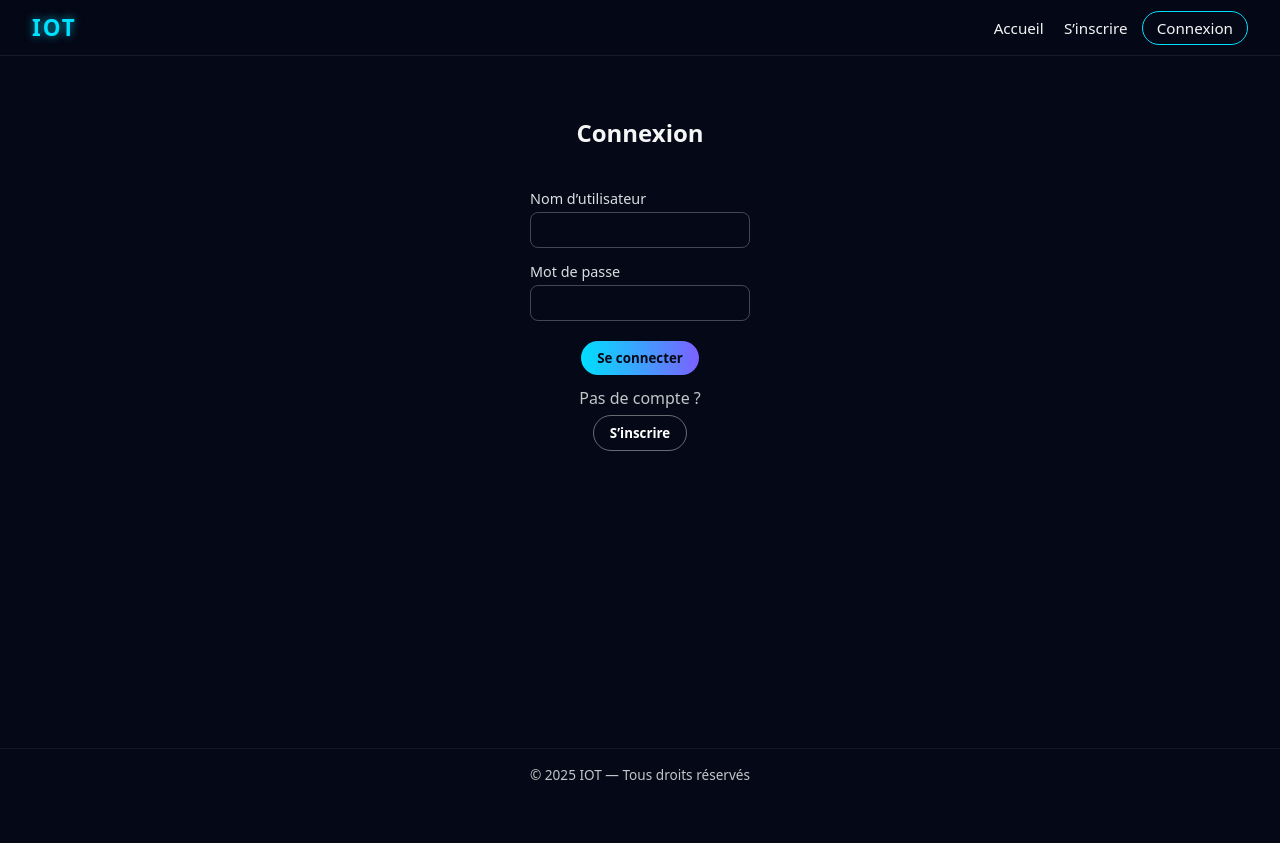
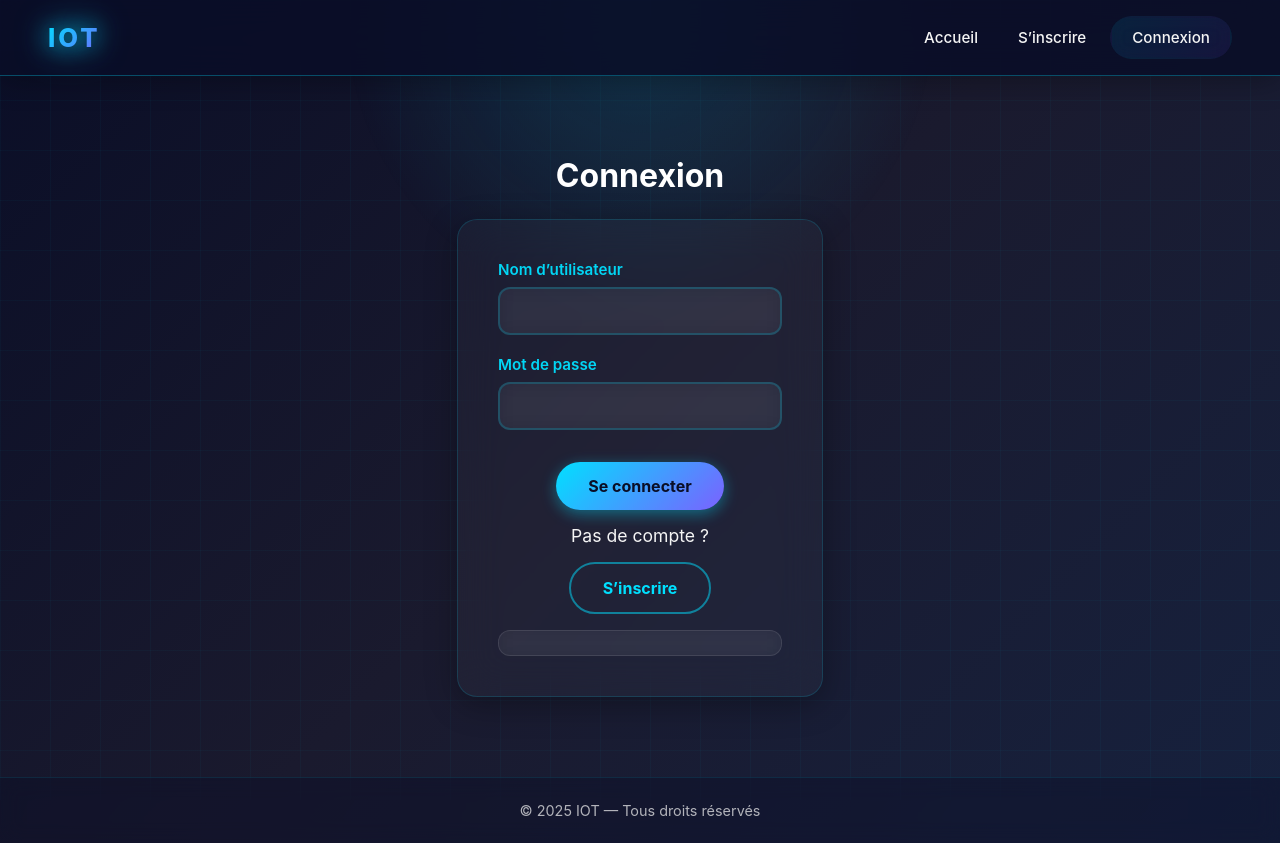
Before and after one commit to Gab2404/WebIOT, a plain HTML site: page site/login.html in a window 1280 px wide. Before the commit the page ends 800 px from the top, so only its background shows below. Drawn offline with Linux system fonts and the light colour scheme; no server answers.

Commit message:
changement css

```diff
--- a/site/assets/style.css
+++ b/site/assets/style.css
@@ -2,17 +2,36 @@
   box-sizing: border-box;
   margin: 0;
   padding: 0;
-  font-family: system-ui, -apple-system, BlinkMacSystemFont, "Segoe UI", sans-serif;
+  font-family: 'Inter', system-ui, -apple-system, BlinkMacSystemFont, "Segoe UI", sans-serif;
 }
 
 body {
-  background: #050816;
+  background: linear-gradient(135deg, #0a0e27 0%, #1a1a2e 50%, #16213e 100%);
   color: #f5f5f5;
   min-height: 100vh;
   display: flex;
   flex-direction: column;
+  position: relative;
+  overflow-x: hidden;
 }
 
+/* Effet de grille en arrière-plan */
+body::before {
+  content: '';
+  position: fixed;
+  top: 0;
+  left: 0;
+  width: 100%;
+  height: 100%;
+  background-image:
+    linear-gradient(rgba(0, 224, 255, 0.03) 1px, transparent 1px),
+    linear-gradient(90deg, rgba(0, 224, 255, 0.03) 1px, transparent 1px);
+  background-size: 50px 50px;
+  pointer-events: none;
+  z-index: 0;
+}
+
+/* Header moderne avec effet glassmorphism */
 .site-header {
   position: sticky;
   top: 0;
@@ -20,152 +39,390 @@ body {
   display: flex;
   justify-content: space-between;
   align-items: center;
-  padding: 12px 32px;
-  background: rgba(5, 8, 22, 0.95);
-  border-bottom: 1px solid rgba(255, 255, 255, 0.08);
+  padding: 16px 48px;
+  background: rgba(10, 14, 39, 0.85);
+  backdrop-filter: blur(20px);
+  border-bottom: 1px solid rgba(0, 224, 255, 0.15);
+  box-shadow: 0 4px 30px rgba(0, 0, 0, 0.3);
+  transition: all 0.3s ease;
+}
+
+.site-header:hover {
+  border-bottom-color: rgba(0, 224, 255, 0.3);
 }
 
 .logo {
-  font-weight: 700;
-  font-size: 1.4rem;
-  letter-spacing: 2px;
-  color: #00e0ff;
-  text-shadow: 0 0 8px rgba(0, 224, 255, 0.7);
+  font-weight: 800;
+  font-size: 1.6rem;
+  letter-spacing: 3px;
+  background: linear-gradient(135deg, #00e0ff, #7b61ff);
+  -webkit-background-clip: text;
+  -webkit-text-fill-color: transparent;
+  background-clip: text;
+  text-shadow: 0 0 20px rgba(0, 224, 255, 0.5);
+  position: relative;
+  animation: pulse 2s ease-in-out infinite;
+}
+
+@keyframes pulse {
+  0%, 100% {
+    filter: drop-shadow(0 0 8px rgba(0, 224, 255, 0.5));
+  }
+  50% {
+    filter: drop-shadow(0 0 15px rgba(0, 224, 255, 0.8));
+  }
+}
+
+nav {
+  display: flex;
+  align-items: center;
+  gap: 8px;
 }
 
 nav a {
   color: #f5f5f5;
   text-decoration: none;
-  margin-left: 16px;
   font-size: 0.95rem;
+  font-weight: 500;
+  padding: 8px 16px;
+  border-radius: 8px;
+  transition: all 0.3s ease;
+  position: relative;
 }
 
-nav a:hover {
-  text-decoration: underline;
+nav a:not(.login-btn-header):hover {
+  background: rgba(0, 224, 255, 0.1);
+  color: #00e0ff;
 }
 
 .login-btn-header {
-  padding: 6px 14px;
+  padding: 10px 20px;
   border-radius: 999px;
-  border: 1px solid #00e0ff;
-  margin-left: 10px;
+  border: 2px solid transparent;
+  background: linear-gradient(135deg, rgba(0, 224, 255, 0.1), rgba(123, 97, 255, 0.1));
+  backdrop-filter: blur(10px);
+  position: relative;
+  overflow: hidden;
+  transition: all 0.3s ease;
+}
+
+.login-btn-header::before {
+  content: '';
+  position: absolute;
+  top: 0;
+  left: -100%;
+  width: 100%;
+  height: 100%;
+  background: linear-gradient(90deg, transparent, rgba(255, 255, 255, 0.2), transparent);
+  transition: left 0.5s ease;
+}
+
+.login-btn-header:hover::before {
+  left: 100%;
+}
+
+.login-btn-header:hover {
+  border-color: #00e0ff;
+  box-shadow: 0 0 20px rgba(0, 224, 255, 0.4);
+  transform: translateY(-2px);
 }
 
 main {
   flex: 1;
+  position: relative;
+  z-index: 1;
 }
 
+/* Hero section avec effet moderne */
 .hero {
-  padding: 60px 20px;
+  padding: 80px 20px;
   display: flex;
   flex-direction: column;
-  gap: 24px;
+  gap: 32px;
   align-items: center;
   text-align: center;
+  position: relative;
+}
+
+.hero::before {
+  content: '';
+  position: absolute;
+  top: -50%;
+  left: 50%;
+  transform: translateX(-50%);
+  width: 600px;
+  height: 600px;
+  background: radial-gradient(circle, rgba(0, 224, 255, 0.15), transparent 70%);
+  pointer-events: none;
+  animation: float 6s ease-in-out infinite;
+}
+
+@keyframes float {
+  0%, 100% {
+    transform: translateX(-50%) translateY(0);
+  }
+  50% {
+    transform: translateX(-50%) translateY(-20px);
+  }
 }
 
 .hero-content {
-  max-width: 480px;
+  max-width: 600px;
+  position: relative;
+  z-index: 2;
 }
 
 .hero h1 {
-  font-size: 2.4rem;
-  margin-bottom: 10px;
+  font-size: 3rem;
+  margin-bottom: 16px;
+  background: linear-gradient(135deg, #fff, #00e0ff);
+  -webkit-background-clip: text;
+  -webkit-text-fill-color: transparent;
+  background-clip: text;
+  font-weight: 800;
+  line-height: 1.2;
+  animation: fadeInUp 0.8s ease-out;
+}
+
+@keyframes fadeInUp {
+  from {
+    opacity: 0;
+    transform: translateY(30px);
+  }
+  to {
+    opacity: 1;
+    transform: translateY(0);
+  }
+}
+
+.hero h2 {
+  font-size: 2rem;
+  margin-bottom: 24px;
+  color: #fff;
+  font-weight: 700;
 }
 
 .hero p {
-  opacity: 0.8;
+  font-size: 1.1rem;
+  opacity: 0.85;
+  line-height: 1.6;
+  animation: fadeInUp 0.8s ease-out 0.2s both;
 }
 
 .section-about,
 .section-contact {
-  padding: 40px 20px;
-  max-width: 700px;
+  padding: 60px 20px;
+  max-width: 800px;
   margin: 0 auto;
+  background: rgba(255, 255, 255, 0.02);
+  border-radius: 20px;
+  backdrop-filter: blur(10px);
+  border: 1px solid rgba(255, 255, 255, 0.05);
+  margin-bottom: 40px;
 }
 
 .section-about h2,
 .section-contact h2 {
-  margin-bottom: 16px;
-  font-size: 1.6rem;
+  margin-bottom: 24px;
+  font-size: 2rem;
+  font-weight: 700;
+  background: linear-gradient(135deg, #00e0ff, #7b61ff);
+  -webkit-background-clip: text;
+  -webkit-text-fill-color: transparent;
+  background-clip: text;
 }
 
+.section-about p {
+  font-size: 1.05rem;
+  line-height: 1.8;
+  opacity: 0.9;
+}
+
+/* Formulaires stylisés */
 .form-group {
-  margin-bottom: 14px;
+  margin-bottom: 20px;
   text-align: left;
 }
 
 .form-group label {
   display: block;
-  margin-bottom: 4px;
-  font-size: 0.9rem;
-  opacity: 0.9;
+  margin-bottom: 8px;
+  font-size: 0.95rem;
+  font-weight: 600;
+  color: #00e0ff;
+  opacity: 0.95;
 }
 
 input,
 textarea {
   width: 100%;
-  padding: 8px 10px;
-  border-radius: 8px;
-  border: 1px solid rgba(255, 255, 255, 0.25);
-  background: transparent;
+  padding: 12px 16px;
+  border-radius: 12px;
+  border: 2px solid rgba(0, 224, 255, 0.2);
+  background: rgba(255, 255, 255, 0.05);
   color: #fff;
+  font-size: 1rem;
+  transition: all 0.3s ease;
+  backdrop-filter: blur(10px);
+}
+
+input:focus,
+textarea:focus {
+  outline: none;
+  border-color: #00e0ff;
+  box-shadow: 0 0 20px rgba(0, 224, 255, 0.3);
+  background: rgba(255, 255, 255, 0.08);
+}
+
+input::placeholder,
+textarea::placeholder {
+  color: rgba(255, 255, 255, 0.4);
 }
 
 textarea {
-  min-height: 80px;
+  min-height: 120px;
   resize: vertical;
 }
 
+/* Boutons modernes avec effets */
 .submit-btn {
-  margin-top: 6px;
-  padding: 8px 16px;
+  margin-top: 12px;
+  padding: 14px 32px;
   border-radius: 999px;
   border: none;
-  background: linear-gradient(90deg, #00e0ff, #7b61ff);
-  color: #050816;
-  font-weight: 600;
+  background: linear-gradient(135deg, #00e0ff, #7b61ff);
+  color: #0a0e27;
+  font-weight: 700;
+  font-size: 1rem;
   cursor: pointer;
+  transition: all 0.3s ease;
+  box-shadow: 0 4px 15px rgba(0, 224, 255, 0.4);
+  position: relative;
+  overflow: hidden;
+}
+
+.submit-btn::before {
+  content: '';
+  position: absolute;
+  top: 50%;
+  left: 50%;
+  width: 0;
+  height: 0;
+  border-radius: 50%;
+  background: rgba(255, 255, 255, 0.3);
+  transform: translate(-50%, -50%);
+  transition: width 0.6s, height 0.6s;
+}
+
+.submit-btn:hover::before {
+  width: 300px;
+  height: 300px;
+}
+
+.submit-btn:hover {
+  transform: translateY(-3px);
+  box-shadow: 0 8px 25px rgba(0, 224, 255, 0.5);
+}
+
+.submit-btn:active {
+  transform: translateY(-1px);
 }
 
 .submit-btn.secondary {
   background: transparent;
-  border: 1px solid rgba(255, 255, 255, 0.4);
-  color: #fff;
+  border: 2px solid rgba(0, 224, 255, 0.5);
+  color: #00e0ff;
+  box-shadow: none;
 }
 
-.submit-btn:hover {
-  filter: brightness(1.05);
+.submit-btn.secondary:hover {
+  background: rgba(0, 224, 255, 0.1);
+  border-color: #00e0ff;
+  box-shadow: 0 0 20px rgba(0, 224, 255, 0.3);
 }
 
 .small-form {
-  max-width: 380px;
+  max-width: 420px;
   margin: 0 auto;
+  padding: 40px;
+  background: rgba(255, 255, 255, 0.03);
+  border-radius: 20px;
+  border: 1px solid rgba(0, 224, 255, 0.15);
+  backdrop-filter: blur(20px);
+  box-shadow: 0 8px 32px rgba(0, 0, 0, 0.3);
 }
 
+/* Output IoT avec style terminal */
 #mqtt-output {
-  margin-top: 12px;
+  margin-top: 20px;
   text-align: left;
-  max-width: 480px;
-  padding: 10px;
-  border-radius: 10px;
-  background: rgba(10, 20, 40, 0.9);
-  border: 1px solid rgba(255, 255, 255, 0.12);
+  max-width: 600px;
+  padding: 20px;
+  border-radius: 16px;
+  background: rgba(10, 20, 40, 0.95);
+  border: 2px solid rgba(0, 224, 255, 0.3);
+  font-family: 'Courier New', monospace;
   font-size: 0.9rem;
   white-space: pre-wrap;
+  box-shadow: 0 8px 32px rgba(0, 224, 255, 0.2);
+  backdrop-filter: blur(10px);
 }
 
+/* Messages de statut */
 #login-status,
 #register-status,
 #form-status {
-  margin-top: 8px;
-  font-size: 0.9rem;
+  margin-top: 16px;
+  font-size: 0.95rem;
+  font-weight: 600;
+  padding: 12px;
+  border-radius: 12px;
+  background: rgba(255, 255, 255, 0.05);
+  backdrop-filter: blur(10px);
+  border: 1px solid rgba(255, 255, 255, 0.1);
 }
 
+/* Footer moderne */
 footer {
-  padding: 16px;
+  padding: 24px;
   text-align: center;
-  font-size: 0.85rem;
-  opacity: 0.8;
-  border-top: 1px solid rgba(255, 255, 255, 0.08);
+  font-size: 0.9rem;
+  opacity: 0.7;
+  border-top: 1px solid rgba(0, 224, 255, 0.15);
+  background: rgba(10, 14, 39, 0.5);
+  backdrop-filter: blur(10px);
+  position: relative;
+  z-index: 1;
 }
+
+/* Responsive design */
+@media (max-width: 768px) {
+  .site-header {
+    padding: 12px 20px;
+    flex-wrap: wrap;
+    gap: 12px;
+  }
+
+  nav {
+    width: 100%;
+    justify-content: center;
+    flex-wrap: wrap;
+  }
+
+  .hero h1 {
+    font-size: 2rem;
+  }
+
+  .hero {
+    padding: 60px 20px;
+  }
+
+  .small-form {
+    padding: 24px;
+  }
+
+  .section-about,
+  .section-contact {
+    padding: 40px 20px;
+  }
+}
```
